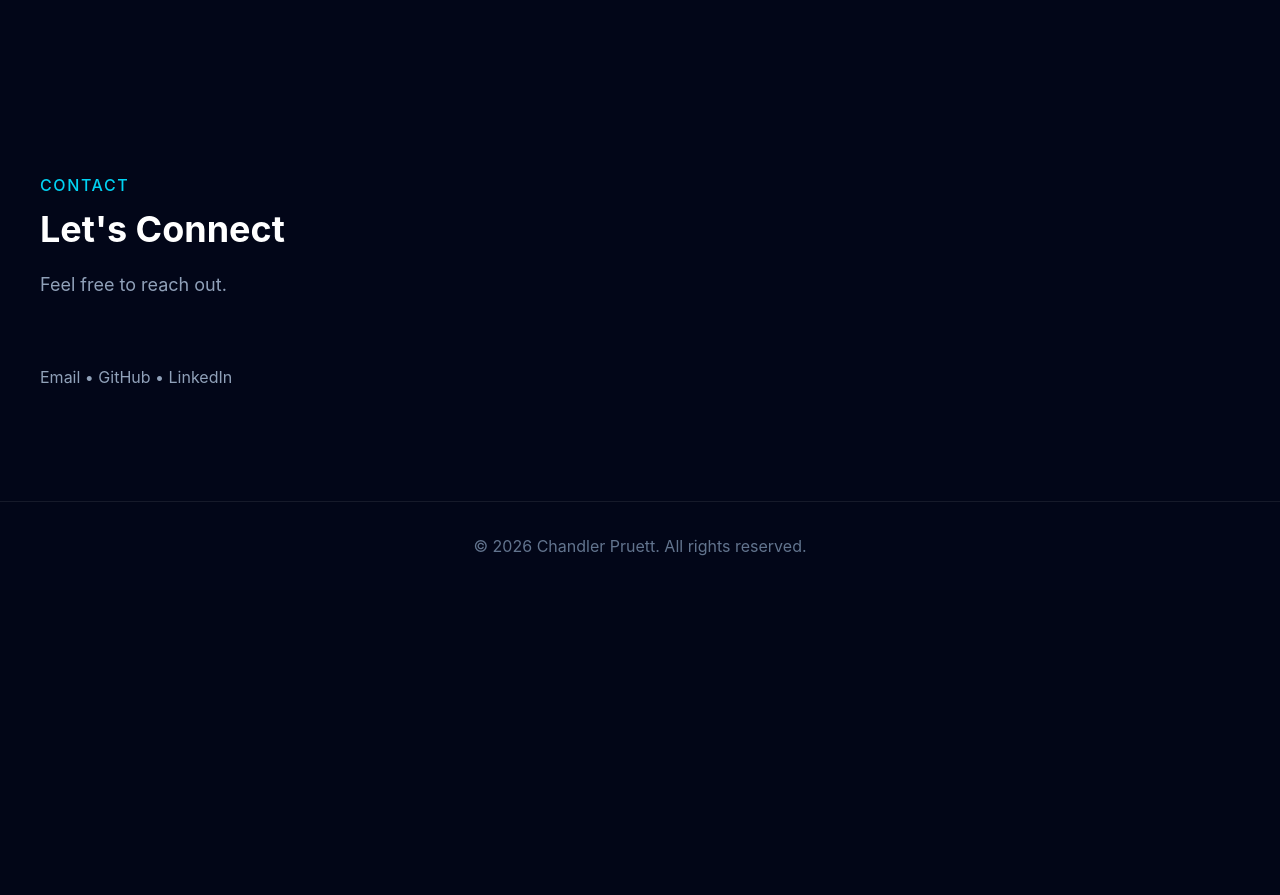
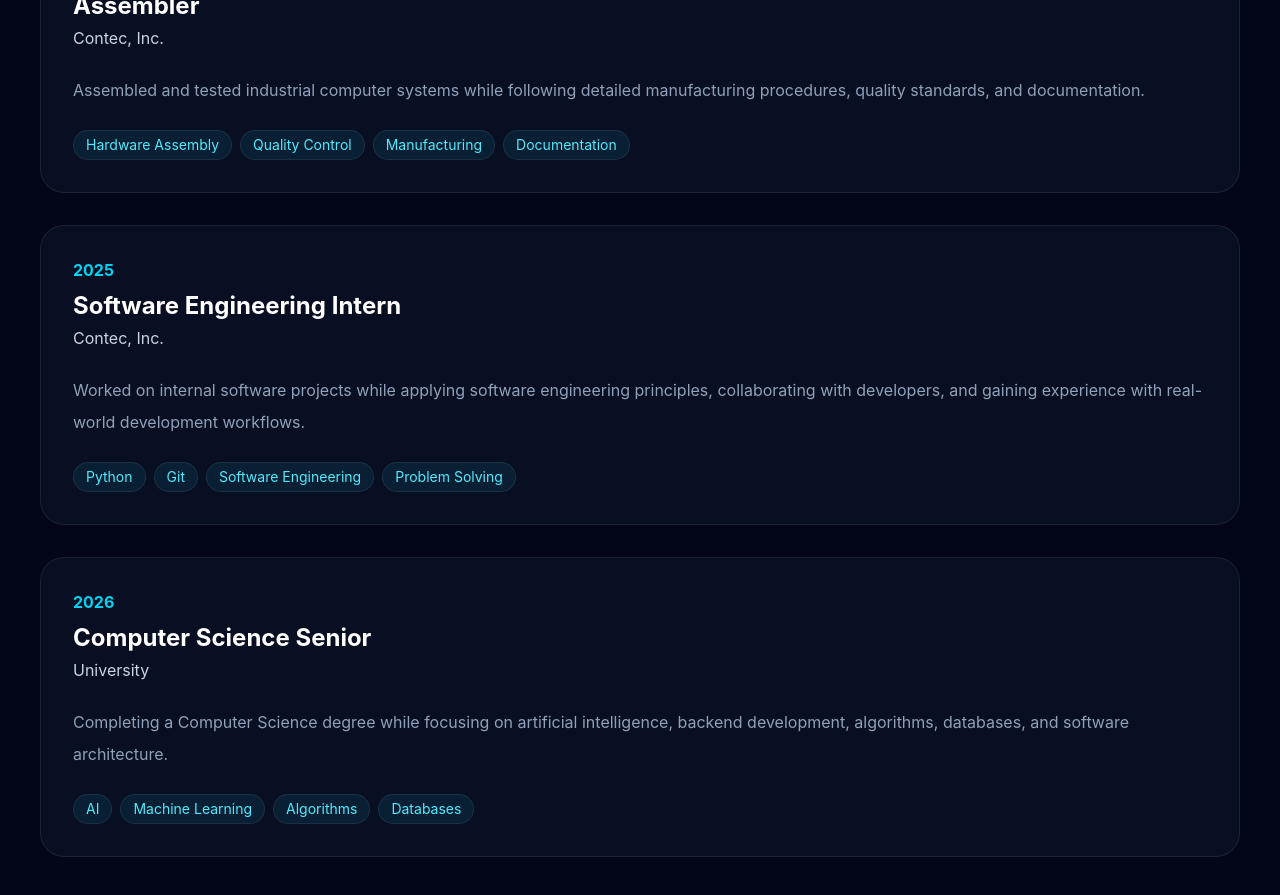
Before and after one commit to CPruett24/portfolio-website, a Next.js app: page / in a window 1280 px wide. Shown: the part 5500-6395 px from the top of the page. Before the commit the page ends 6090 px from the top, so only its background shows below. Built offline with nearby package versions, Linux system fonts and the light colour scheme.

Commit message:
feat: redesign experience section

```diff
--- a/src/components/sections/Experience.tsx
+++ b/src/components/sections/Experience.tsx
@@ -1,18 +1,27 @@
-import Section from "../ui/Section";
-import SectionHeading from "../ui/SectionHeading";
+import Section from "@/components/ui/Section";
+import SectionHeading from "@/components/ui/SectionHeading";
+
+import ExperienceCard from "./ExperienceCard";
+
+import { experiences } from "@/data/experience";
 
 export default function Experience() {
   return (
     <Section id="experience">
       <SectionHeading
         eyebrow="Experience"
-        title="Experience"
-        subtitle="Professional experience and education."
+        title="My Journey"
+        subtitle="The experiences that have shaped my growth as a software engineer."
       />
 
-      <p className="text-slate-400">
-        Experience timeline coming soon...
-      </p>
+      <div className="mt-16 space-y-8">
+        {experiences.map((experience) => (
+          <ExperienceCard
+            key={`${experience.year}-${experience.title}`}
+            experience={experience}
+          />
+        ))}
+      </div>
     </Section>
   );
 }
--- /dev/null
+++ b/src/components/sections/ExperienceCard.tsx
@@ -0,0 +1,39 @@
+import Badge from "@/components/ui/Badge";
+
+import { Experience } from "@/data/experience";
+
+type Props = {
+  experience: Experience;
+};
+
+export default function ExperienceCard({
+  experience,
+}: Props) {
+  return (
+    <div className="relative rounded-3xl border border-white/10 bg-slate-900/60 p-8 backdrop-blur-xl">
+
+      <span className="text-cyan-400 font-bold">
+        {experience.year}
+      </span>
+
+      <h3 className="mt-2 text-2xl font-bold">
+        {experience.title}
+      </h3>
+
+      <p className="mt-1 text-slate-300">
+        {experience.company}
+      </p>
+
+      <p className="mt-6 leading-8 text-slate-400">
+        {experience.description}
+      </p>
+
+      <div className="mt-6 flex flex-wrap gap-2">
+        {experience.technologies.map((tech) => (
+          <Badge key={tech}>{tech}</Badge>
+        ))}
+      </div>
+
+    </div>
+  );
+}
--- a/src/data/experience.ts
+++ b/src/data/experience.ts
@@ -0,0 +1,55 @@
+export type Experience = {
+  year: string;
+  title: string;
+  company: string;
+  description: string;
+  technologies: string[];
+};
+
+export const experiences: Experience[] = [
+  {
+    year: "2023",
+    title: "Assembler",
+    company: "Contec, Inc.",
+    description:
+      "Assembled and tested industrial computer systems while following detailed manufacturing procedures, quality standards, and documentation.",
+
+    technologies: [
+      "Hardware Assembly",
+      "Quality Control",
+      "Manufacturing",
+      "Documentation"
+    ]
+  },
+
+  {
+    year: "2025",
+    title: "Software Engineering Intern",
+    company: "Contec, Inc.",
+    description:
+      "Worked on internal software projects while applying software engineering principles, collaborating with developers, and gaining experience with real-world development workflows.",
+
+    technologies: [
+      "Python",
+      "Git",
+      "Software Engineering",
+      "Problem Solving"
+    ]
+  },
+
+  {
+    year: "2026",
+    title: "Computer Science Senior",
+    company: "University",
+
+    description:
+      "Completing a Computer Science degree while focusing on artificial intelligence, backend development, algorithms, databases, and software architecture.",
+
+    technologies: [
+      "AI",
+      "Machine Learning",
+      "Algorithms",
+      "Databases"
+    ]
+  }
+];
```
